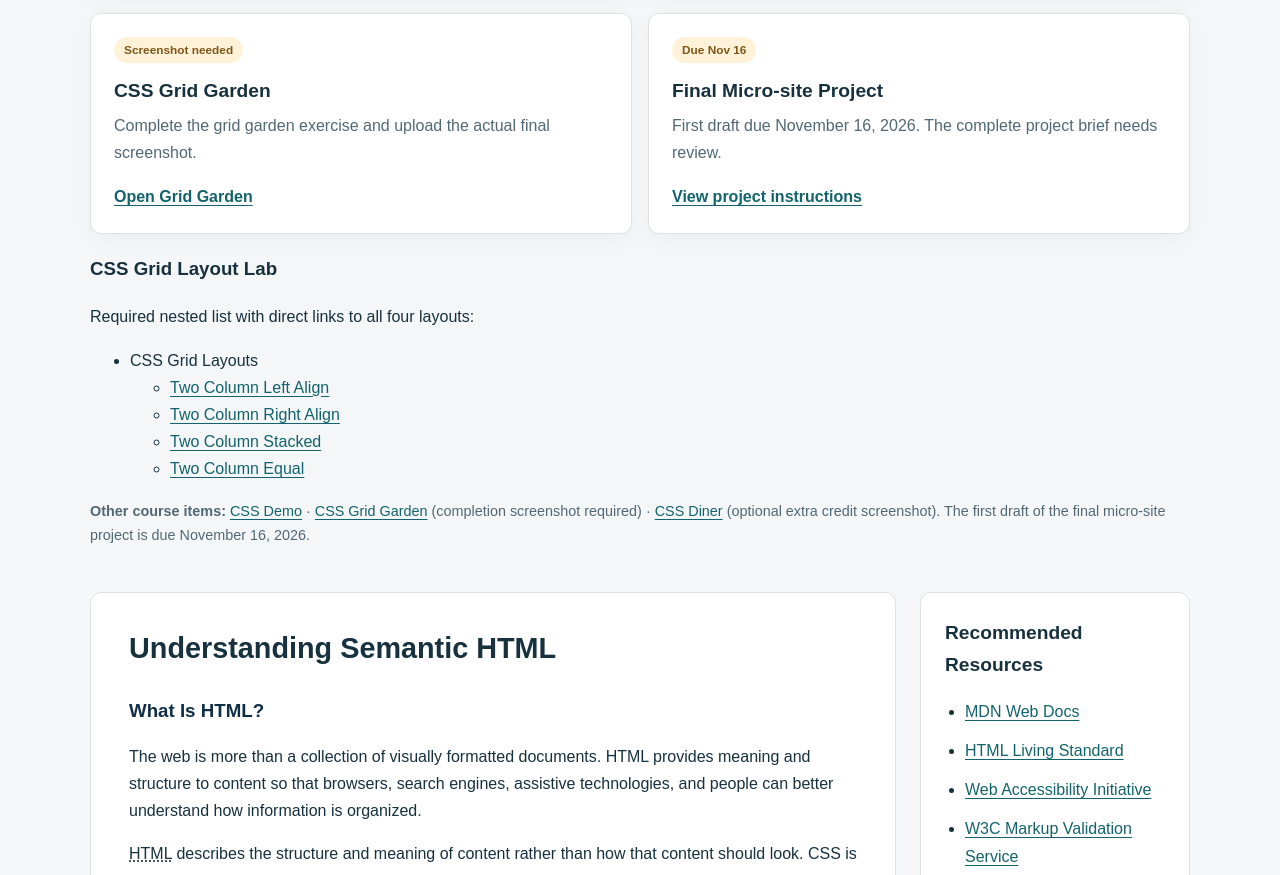
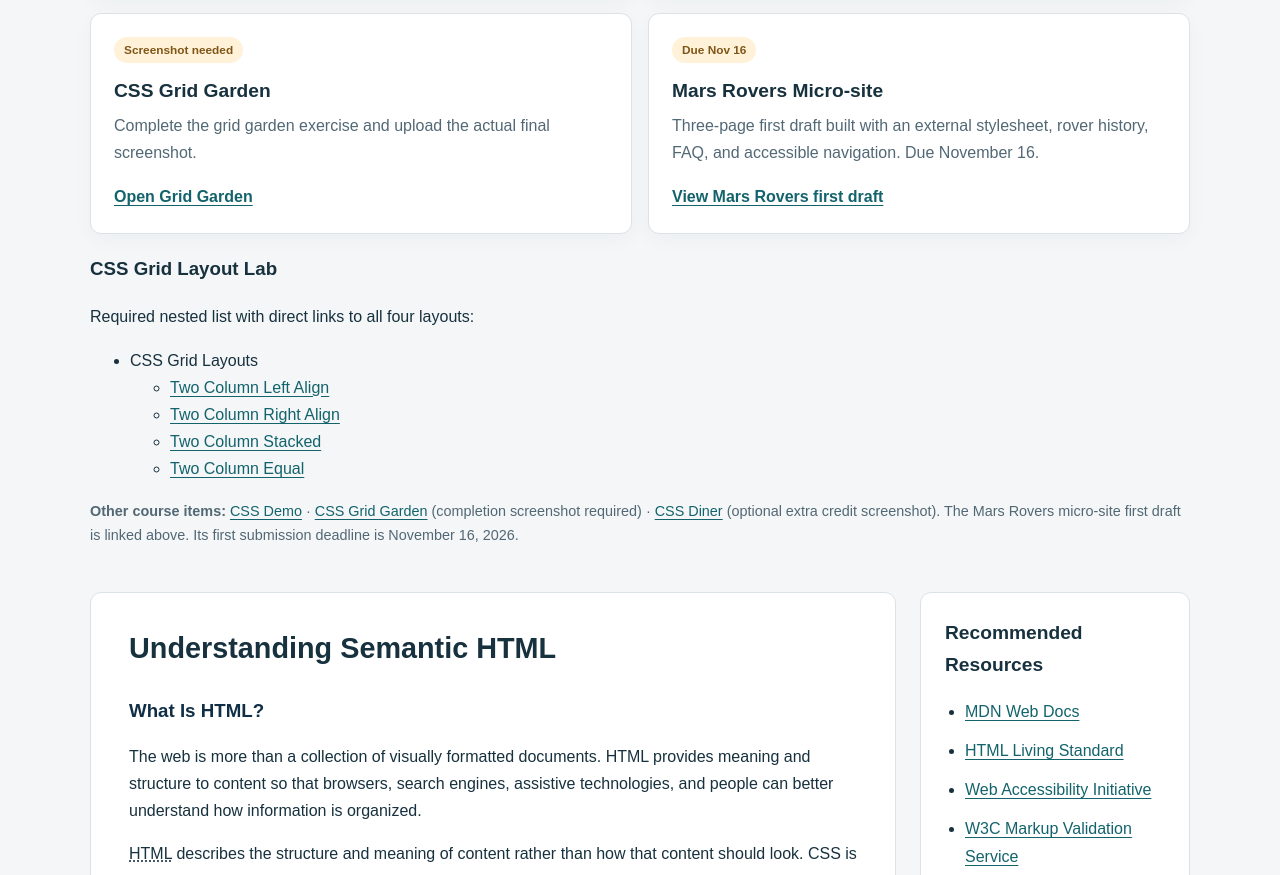
Before and after one commit to kylersimmons/it-pearl, a plain HTML site: page index.html in a window 1280 px wide. Shown: the part 1282-2157 px from the top of the page. Drawn offline with Linux system fonts and the light colour scheme.

Commit message:
Link three-page Mars Rovers first draft from course homepage

```diff
--- a/index.html
+++ b/index.html
@@ -43,7 +43,7 @@
             <article class="course-card"><span class="tag">CSS · Demo</span><h3>CSS Demo</h3><p>External stylesheet, selectors, typography, and box model.</p><a href="css-demo/index.html">Open CSS demo</a></article>
             <article class="course-card"><span class="tag">CSS Grid · Oct 26</span><h3>CSS Grid Layout Lab</h3><p>Four grid layouts linked in the nested list below.</p><a href="css-grid-lab/index.html">Open CSS Grid Lab</a></article>
             <article class="course-card"><span class="tag tag-pending">Screenshot needed</span><h3>CSS Grid Garden</h3><p>Complete the grid garden exercise and upload the actual final screenshot.</p><a href="https://cssgridgarden.com/">Open Grid Garden</a></article>
-            <article class="course-card"><span class="tag tag-pending">Due Nov 16</span><h3>Final Micro-site Project</h3><p>First draft due November 16, 2026. The complete project brief needs review.</p><a href="https://thomaswallace.net/course/web-technologies/fall-2026-01/">View project instructions</a></article>
+            <article class="course-card"><span class="tag tag-pending">Due Nov 16</span><h3>Mars Rovers Micro-site</h3><p>Three-page first draft built with an external stylesheet, rover history, FAQ, and accessible navigation. Due November 16.</p><a href="mars-rovers/index.html">View Mars Rovers first draft</a></article>
         </div>
         <section id="css-grid-lab" class="lab-list" aria-labelledby="grid-lab-heading">
             <h3 id="grid-lab-heading">CSS Grid Layout Lab</h3>
@@ -59,7 +59,7 @@
                 </li>
             </ul>
         </section>
-        <p class="course-note"><strong>Other course items:</strong> <a href="css-demo/index.html">CSS Demo</a> · <a href="https://cssgridgarden.com/">CSS Grid Garden</a> (completion screenshot required) · <a href="https://flukeout.github.io/">CSS Diner</a> (optional extra credit screenshot). The first draft of the final micro-site project is due November 16, 2026.</p>
+        <p class="course-note"><strong>Other course items:</strong> <a href="css-demo/index.html">CSS Demo</a> · <a href="https://cssgridgarden.com/">CSS Grid Garden</a> (completion screenshot required) · <a href="https://flukeout.github.io/">CSS Diner</a> (optional extra credit screenshot). The Mars Rovers micro-site first draft is linked above. Its first submission deadline is November 16, 2026.</p>
     </section>
 
     <main>
```
